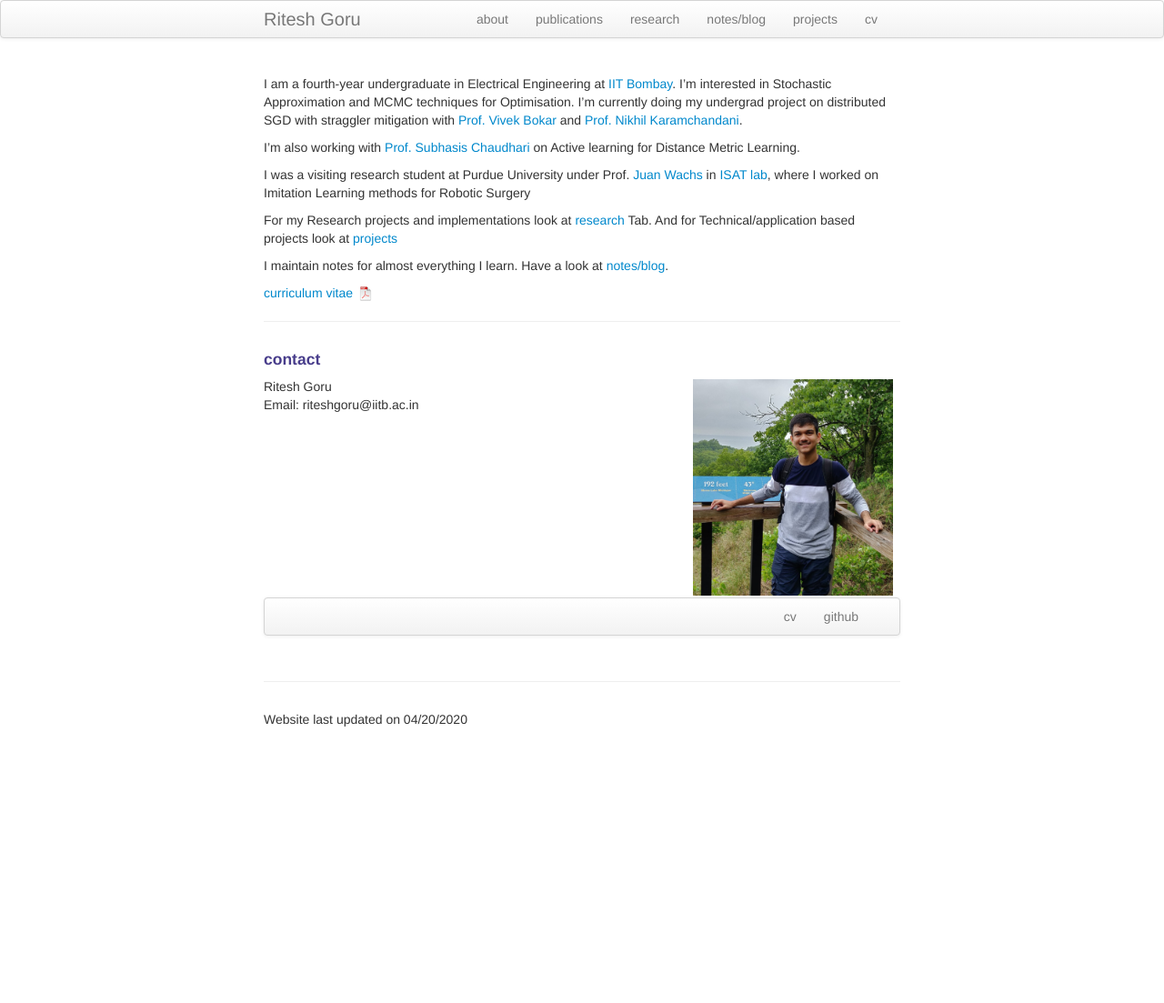
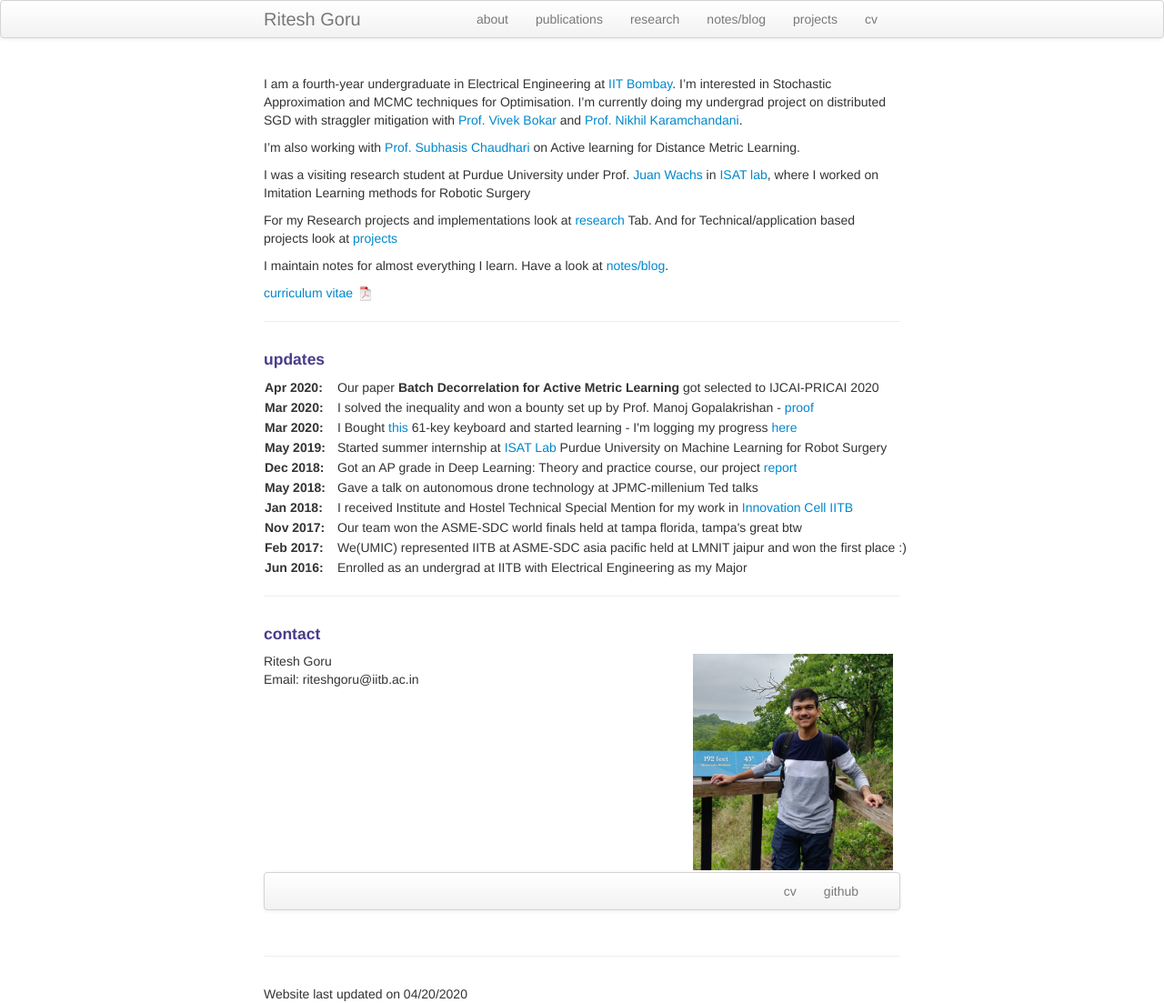
Before and after one commit to BlackWingedKing/BlackWingedKing.github.io, a Jekyll site: the page built from index.md, in a window 1280 px wide. Shown: the whole page at 91% size. Built offline with Jekyll 4.4.1, drawn with Linux system fonts in a browser that asks for light colours; before the commit the page ends 900 px from its top, so only the background shows below that.

Commit message:
build check

```diff
--- a/index.md
+++ b/index.md
@@ -17,15 +17,15 @@ I maintain notes for almost everything I learn. Have a look at [notes/blog]({{ B
 
 [curriculum vitae ![CV as pdf]({{ BASE_PATH }}/pages/icons16/pdf-icon.png)]({{ BASE_PATH }}/assets/CV.pdf)<br/>
 
-<!-- --- -->
+---
 
-<!-- <div class="container"> -->
+<div class="container">
 <!-- <div style="height:100px;overflow:auto;"> -->
-<!-- <h4><a name="updates"></a>updates</h4>
-<table> -->
-<!-- <col width="80px">
-<col width="650px"> -->
-<!-- <tr><td><b>Apr 2020:</b></td><td>Our paper <b>Batch Decorrelation for Active Metric Learning</b> got selected to IJCAI-PRICAI 2020</td></tr>
+<h4><a name="updates"></a>updates</h4>
+<table>
+<col width="80px">
+<col width="650px">
+<tr><td><b>Apr 2020:</b></td><td>Our paper <b>Batch Decorrelation for Active Metric Learning</b> got selected to IJCAI-PRICAI 2020</td></tr>
 <tr><td><b>Mar 2020:</b></td><td>I solved the inequality and won a bounty set up by Prof. Manoj Gopalakrishan - <a href="{{ BASE_PATH }}/assets/proof_modified.pdf">proof</a></td></tr>
 <tr><td><b>Mar 2020:</b></td><td>I Bought <a href="https://www.casio-intl.com/asia/en/emi/products/cts300/">this</a> 61-key keyboard and started learning - I'm logging my progress <a href="{{ BASE_PATH }}/posts/keyboard.html">here</a></td></tr>
 <tr><td><b>May 2019:</b></td><td>Started summer internship at <a href="https://engineering.purdue.edu/isat/">ISAT Lab</a> Purdue University on Machine Learning for Robot Surgery</td></tr>
@@ -34,11 +34,11 @@ I maintain notes for almost everything I learn. Have a look at [notes/blog]({{ B
 <tr><td><b>Jan 2018:</b></td><td>I received Institute and Hostel Technical Special Mention for my work in <a href="http://www.umiciitb.com/">Innovation Cell IITB</a></td></tr>
 <tr><td><b>Nov 2017:</b></td><td>Our team won the ASME-SDC world finals held at tampa florida, tampa's great btw</td></tr>
 <tr><td><b>Feb 2017:</b></td><td>We(UMIC) represented IITB at ASME-SDC asia pacific held at LMNIT jaipur and won the first place :)</td></tr>
-<tr><td><b>Jun 2016:</b></td><td>Enrolled as an undergrad at IITB with Electrical Engineering as my Major</td></tr> -->
+<tr><td><b>Jun 2016:</b></td><td>Enrolled as an undergrad at IITB with Electrical Engineering as my Major</td></tr>
 
-<!-- </table>
+</table>
 
-</div> -->
+</div>
 
 ---
 <div class="container">
```
Also changed, not shown: 1 other file.
